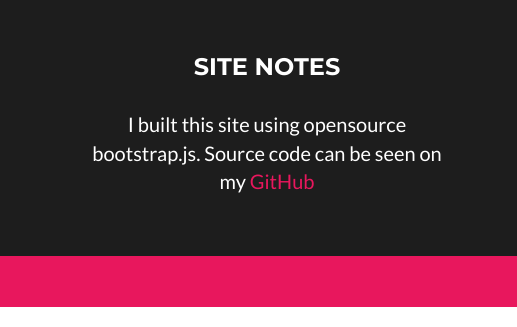
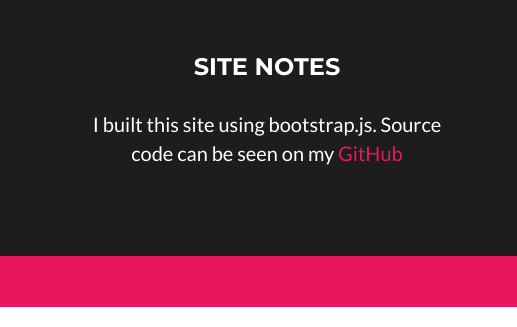
Before and after one commit to StephanyDS/ss-site, a website: page index.html in a window 1280 px wide. Shown: the part 2527-2854 px from the top of the page, 763-1280 px from the left. Drawn offline with nearby package versions, Linux system fonts and the light colour scheme.

Commit message:
footer copy updates

```diff
--- a/index.html
+++ b/index.html
@@ -336,7 +336,7 @@
                     </div>
                      <div class="footer-col col-md-4">
                         <h3>Site Notes</h3>
-                        <p>I built this site using opensource bootstrap.js. Source code can be seen on my
+                        <p>I built this site using bootstrap.js. Source code can be seen on my
                             <a href="https://github.com/StephanyDS/ss-site">GitHub</a>
                         </p>
                     </div>
```
